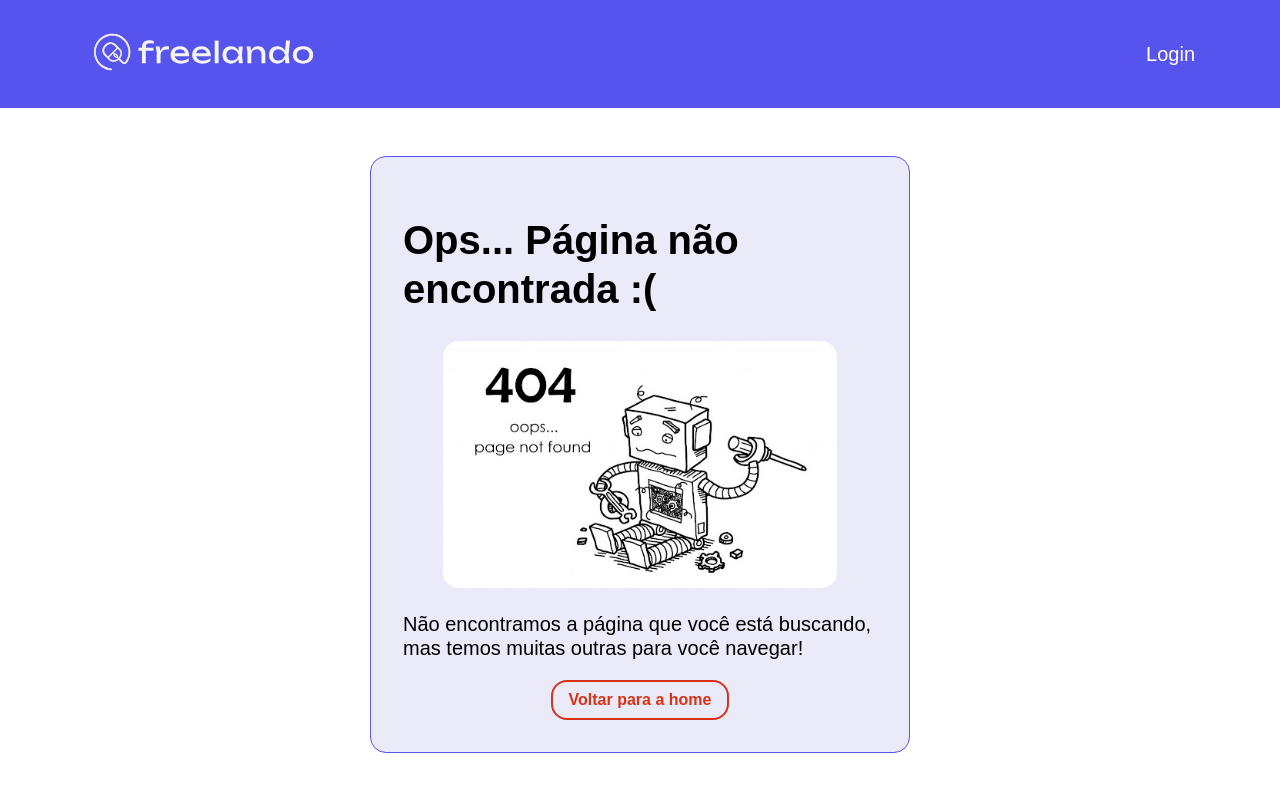
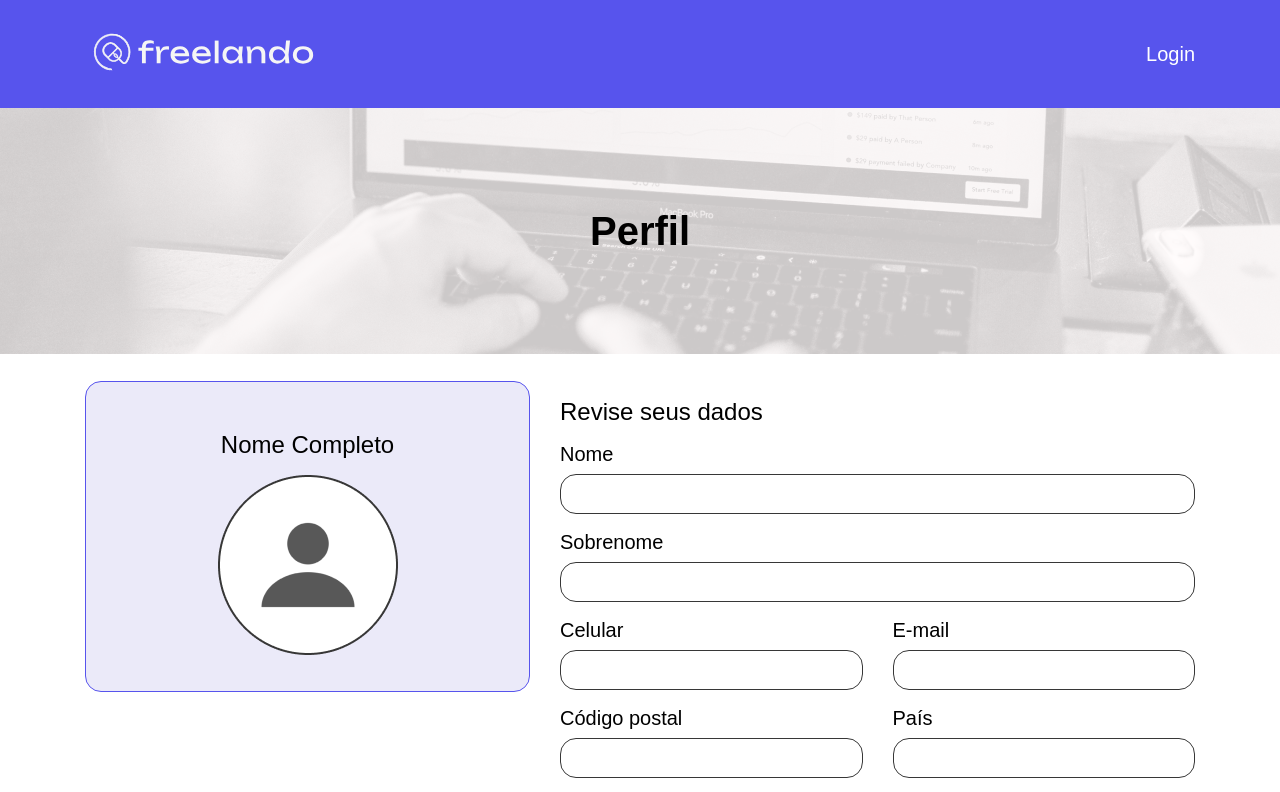
Before and after one commit to andrelucca99/freelando, a React (Vite) app: page /area-logada/perfil in a window 1280 px wide. Shown: the top 792 px of the page. Built offline with nearby package versions, Linux system fonts and the light colour scheme; no server answers.

Commit message:
feat: add pagina de perfil

```diff
--- /dev/null
+++ b/src/pages/Perfil/index.jsx
@@ -0,0 +1,98 @@
+import http from "../../http";
+import { useEffect } from "react";
+import styled from "@emotion/styled"
+import { Col, Container, Row } from "react-grid-system";
+
+import avatar from './avatar.png';
+import background from './perfil-bg.png';
+import { Card } from "../../components/Card";
+import { Botao } from "../../components/Button";
+import { Tipografia } from "../../components/Tipografia";
+import { CampoTexto } from "../../components/CampoTexto";
+
+const TituloEstilizado = styled.h1`
+    background: url(${background}) no-repeat;
+    margin-top: 0;
+    font-weight: 600;
+    font-size: 40px;
+    background-position: center;
+    line-height: 246px;
+    text-align: center;
+`;
+
+const ImgEstilizada = styled.img`
+    max-width: 100%;
+    margin: 0 auto;
+`;
+
+const Perfil = () => {
+  useEffect(() => {
+    http.get('profile')
+      .then(resp => console.log(resp.data))
+      .catch(erro => console.error(erro))
+  }, []);
+
+  const aoSubmeterForm = (e) => {
+    e.preventDefault()
+  }
+
+  return (
+    <>
+      <TituloEstilizado>Perfil</TituloEstilizado>
+      <Container>
+        <form onSubmit={aoSubmeterForm}>
+          <Row>
+            <Col sm={12} md={5}>
+              <Card>
+                <div style={{ textAlign: 'center' }}>
+                  <Tipografia componente="h3" variante="h3">Nome Completo</Tipografia>
+                  <ImgEstilizada src={avatar} alt="Imagem de perfil" />
+                </div>
+              </Card>
+            </Col>
+            <Col sm={12} md={7}>
+              <Tipografia componente='h3' variante='h3'>
+                Revise seus dados
+              </Tipografia>
+              <CampoTexto
+                titulo='Nome'
+              />
+              <CampoTexto
+                titulo='Sobrenome'
+              />
+              <Row>
+                <Col sm={12} md={6}>
+                  <CampoTexto
+                    titulo='Celular'
+                  />
+                </Col>
+                <Col sm={12} md={6}>
+                  <CampoTexto
+                    titulo='E-mail' tipo="email"
+                  />
+                </Col>
+                <Col sm={12} md={6}>
+                  <CampoTexto
+                    titulo='Código postal'
+                  />
+                </Col>
+                <Col sm={12} md={6}>
+                  <CampoTexto
+                    titulo='País'
+                  />
+                </Col>
+                <Col sm={12} md={6}>
+                  <Botao fluido>
+                    Salvar
+                  </Botao>
+                </Col>
+              </Row>
+            </Col>
+          </Row>
+        </form>
+      </Container>
+    </>
+  )
+}
+
+export default Perfil;
```
Also changed, not shown: src/router/index.jsx (+10 -0 lines), src/pages/Perfil/avatar.png (added), src/pages/Perfil/perfil-bg.png (added).
